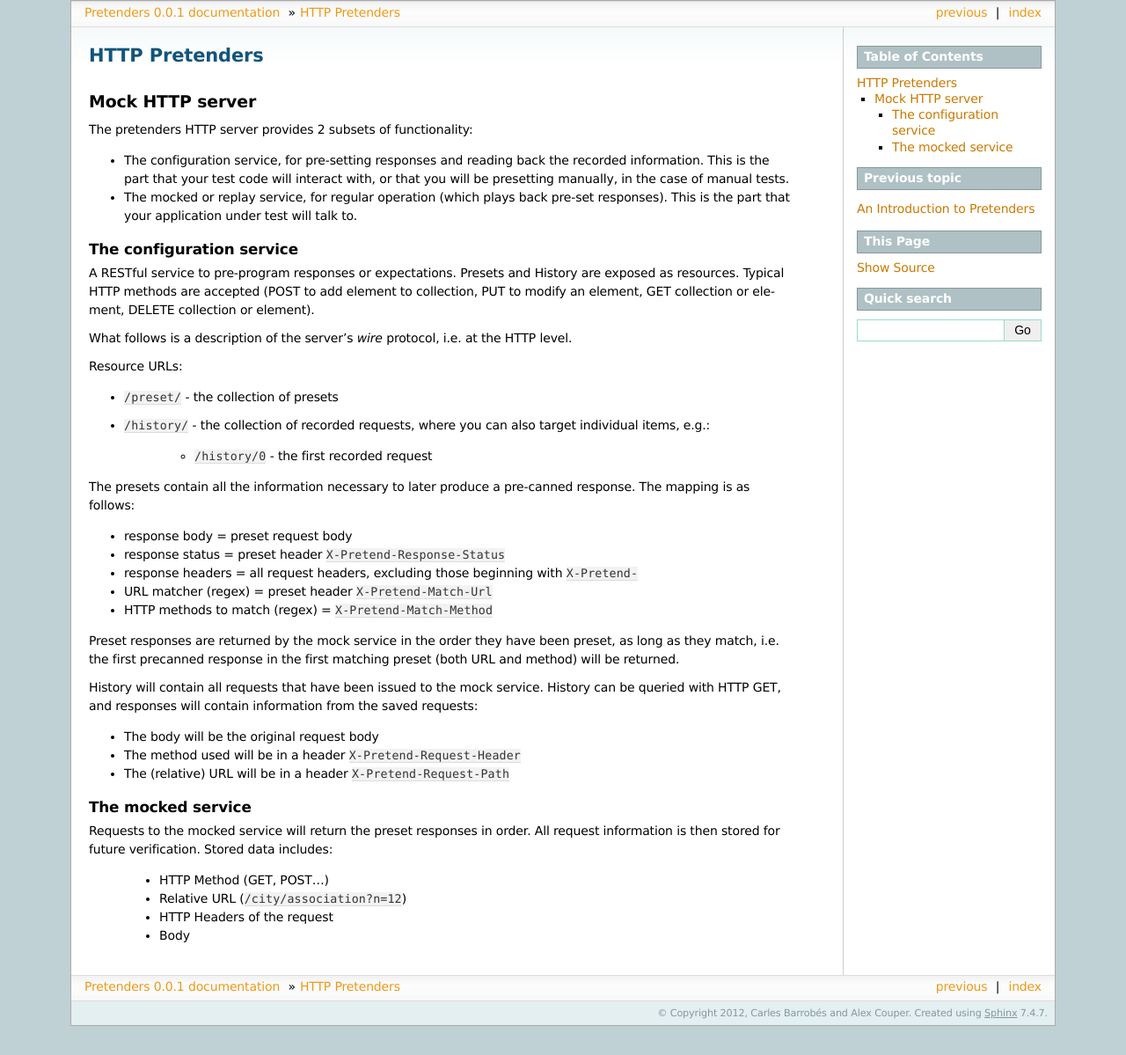
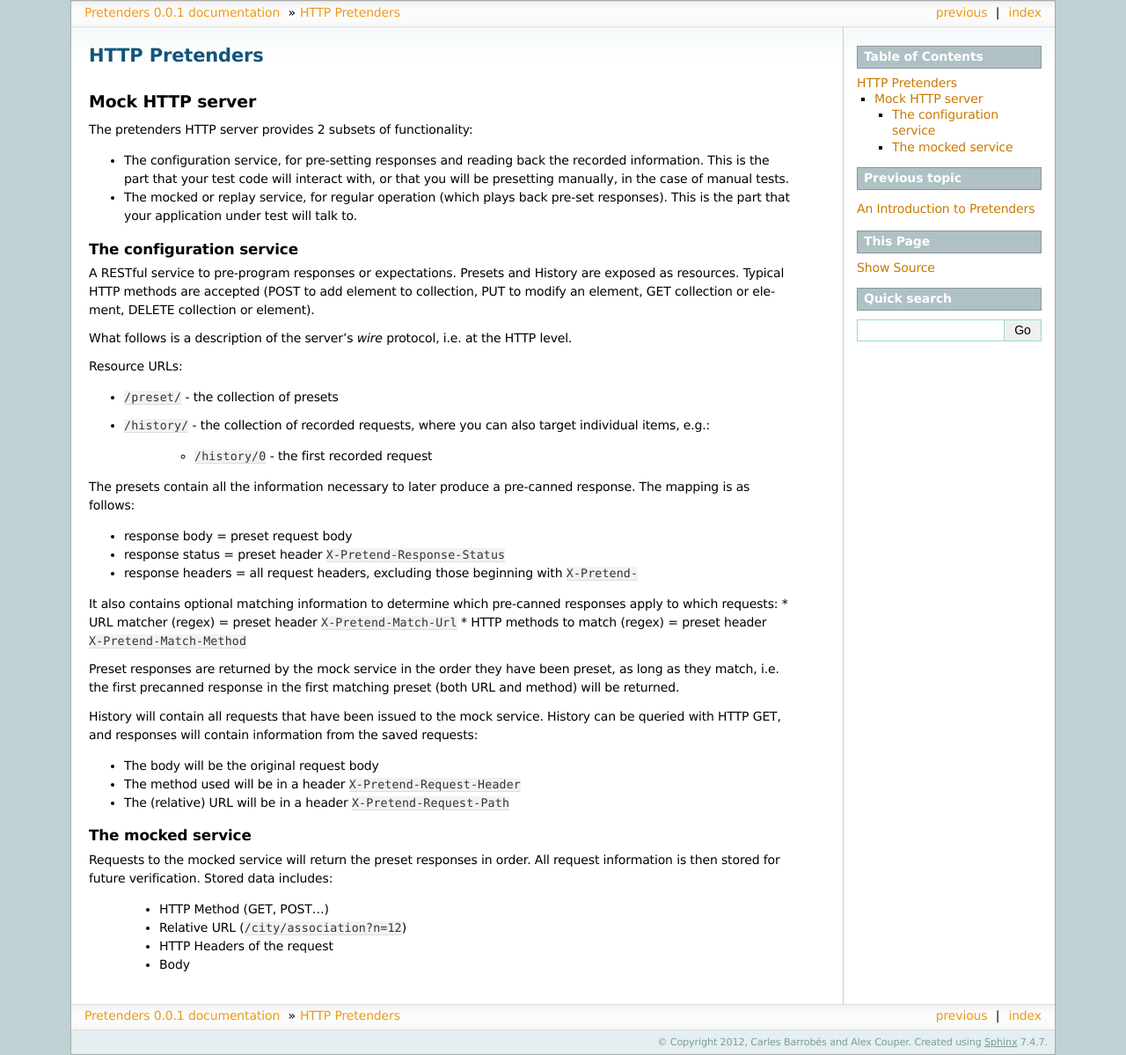
Before and after one commit to pretenders/pretenders, a Sphinx documentation site: the page built from docs/http.rst, in a window 1280 px wide. Shown: the whole page at 88% size. Built offline with Sphinx 7.4.7, drawn with Linux system fonts in a browser that asks for light colours; before the commit the page ends 1166 px from its top, so only the background shows below that.

```diff
--- a/docs/http.rst
+++ b/docs/http.rst
@@ -41,8 +41,11 @@ pre-canned response. The mapping is as follows:
 * response status = preset header ``X-Pretend-Response-Status``
 * response headers = all request headers, excluding those beginning with
   ``X-Pretend-``
+
+It also contains optional matching information to determine which pre-canned
+responses apply to which requests:
 * URL matcher (regex) = preset header ``X-Pretend-Match-Url``
-* HTTP methods to match (regex) = ``X-Pretend-Match-Method``
+* HTTP methods to match (regex) = preset header ``X-Pretend-Match-Method``
 
 Preset responses are returned by the mock service in the order they have been
 preset, as long as they match, i.e. the first precanned response in the first
```
Also changed, not shown: 2 other files.
